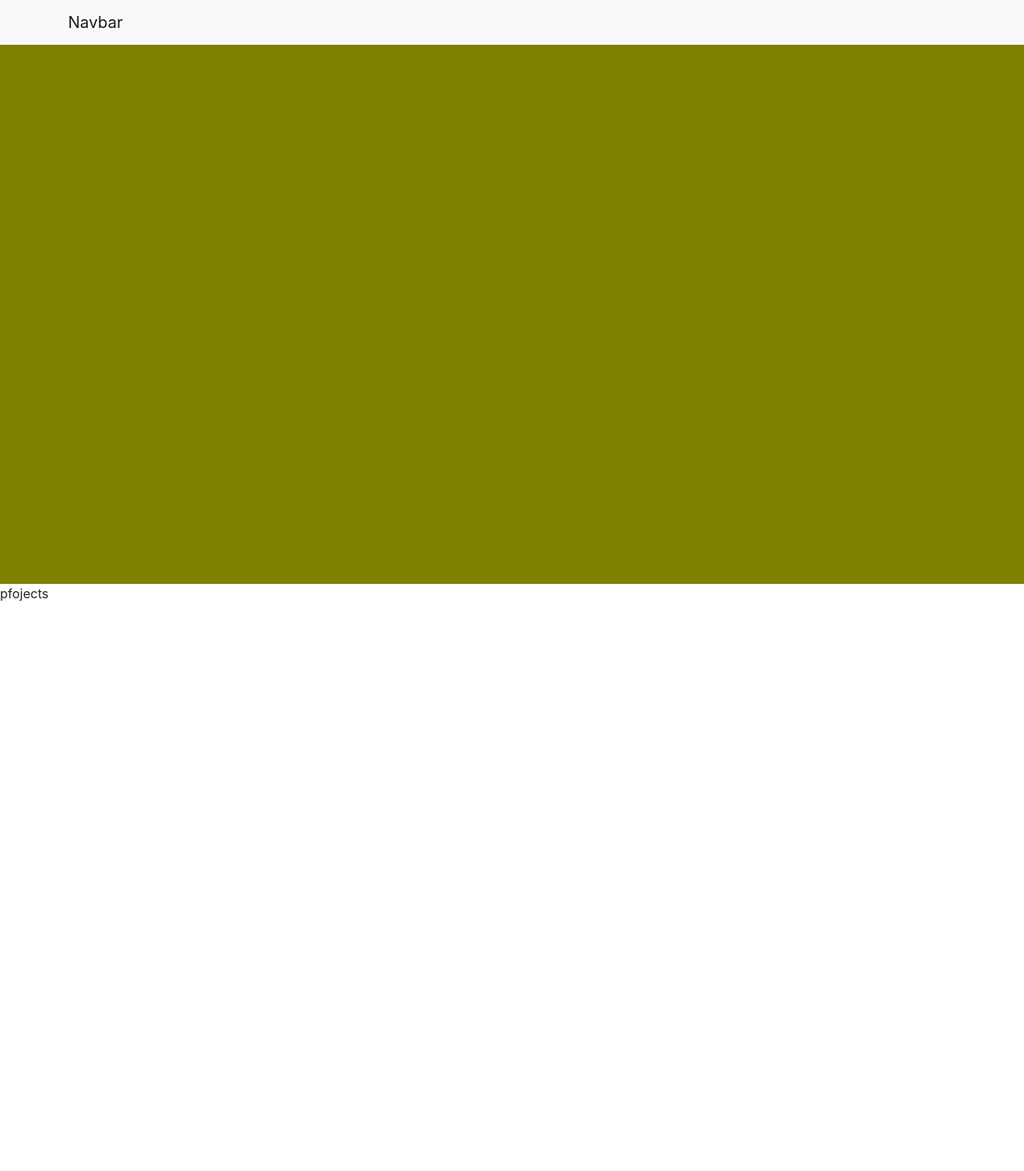
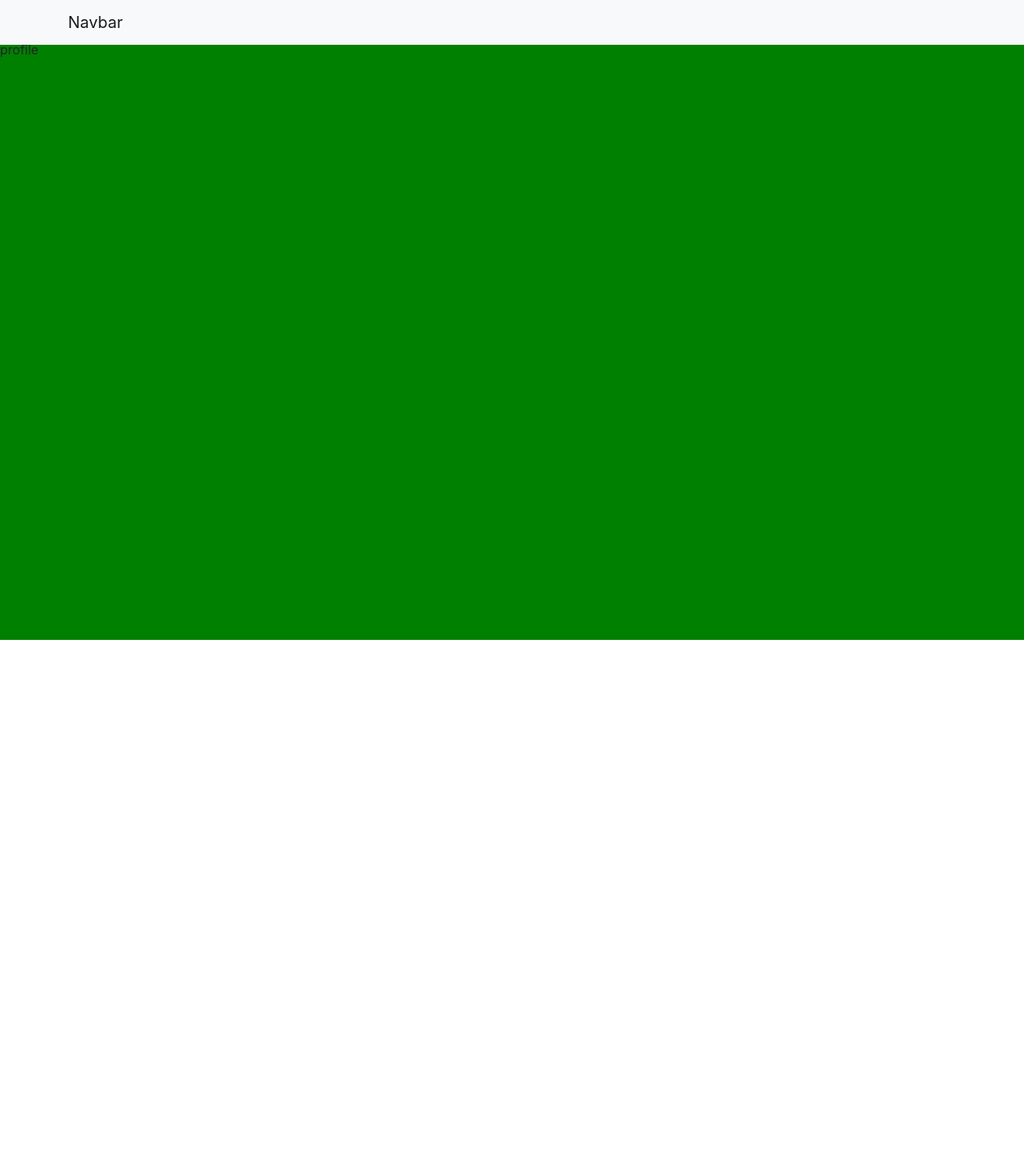
Before and after one commit to tomas-collab/React_portfolio, a React (Create React App) app: page / in a window 1280 px wide. Shown: the top 1464 px of the page at 80% size. After the commit the page ends 800 px from the top, so only its background shows below. Built offline with nearby package versions, Linux system fonts and the light colour scheme.

Commit message:
general styling

```diff
--- a/package.json
+++ b/package.json
@@ -13,6 +13,7 @@
     "react-icons": "^4.3.1",
     "react-router-dom": "^5.3.0",
     "react-scripts": "4.0.3",
+    "sass": "^1.43.4",
     "web-vitals": "^1.1.2"
   },
   "scripts": {
--- a/src/App.css
+++ /dev/null
@@ -1,8 +0,0 @@
-.app{
-    height: 100vh;
-}
-.sections{
-    width: 100%;
-    height: calc(100vh - 70px);
-    background-color: olive;
-}
--- a/src/App.js
+++ b/src/App.js
@@ -1,4 +1,4 @@
-import './App.css';
+import './App.scss';
 import 'bootstrap/dist/css/bootstrap.min.css'
 import ProfileNav from './component/Navbar'
 import Profile from './component/Profile'
--- /dev/null
+++ b/src/App.scss
@@ -0,0 +1,15 @@
+.app{
+    height: 100vh;
+    scroll-snap-align: start;
+}
+.sections{
+    width: 100%;
+    height: calc(100vh - 50px);
+    background-color: olive;
+    position: relative;
+    top: 50px;
+    scroll-snap-type:y mandatory;
+    scrollbar-width: none;
+    overflow-y: scroll;
+    scroll-behavior: smooth;
+}
--- a/src/component/Contact/style.css
+++ b/src/component/Contact/style.css
@@ -1,4 +1,6 @@
 .contact{
     width: 100%;
-    height: calc(100vh - 70px);
+    height: calc(100vh - 50px);
+    background-color: yellow;
+    scroll-snap-align: start;
 }
--- a/src/component/Navbar/style.css
+++ b/src/component/Navbar/style.css
@@ -1,6 +1,6 @@
 .profile-nav{
-    height: 70px;
     position: fixed;
     top: 0;
     width: 100%;
+    z-index: 6;
 }
--- a/src/component/Profile/style.css
+++ b/src/component/Profile/style.css
@@ -1,4 +1,6 @@
 .profile{
         width: 100%;
-        height: calc(100vh - 70px);
+        height: 100vh;
+        background-color: green;
+        scroll-snap-align: start;
 }
--- a/src/component/Project/style.css
+++ b/src/component/Project/style.css
@@ -1,4 +1,6 @@
 .projects{
     width: 100%;
-    height: calc(100vh - 70px);
+    height: calc(100vh - 50px);
+    background-color: red;
+    scroll-snap-align: start;
 }
```
Also changed, not shown: public/index.html (+2 -21 lines), 1 other file (tests, documents, lock files or other folders).
